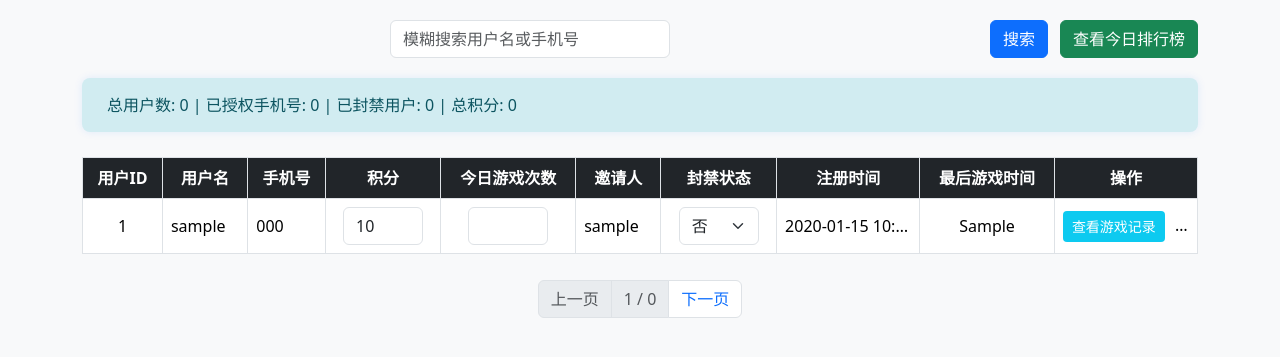
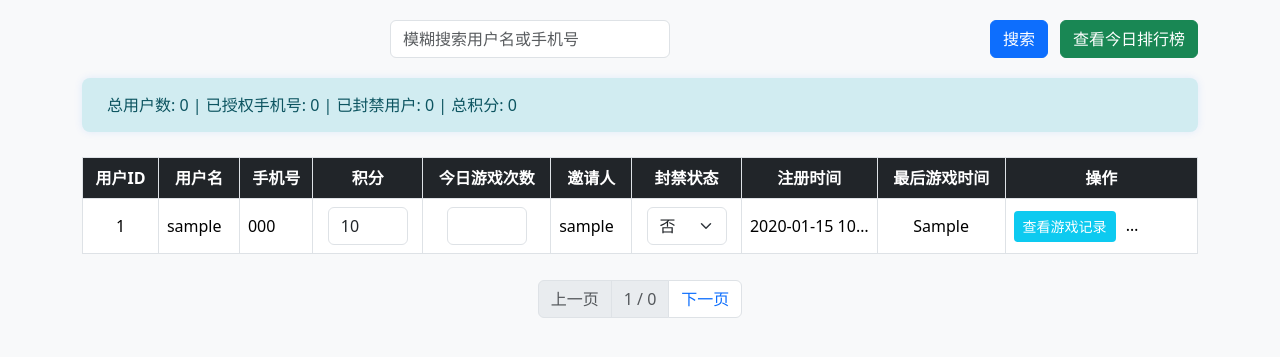
Before and after one commit to Dreamchaser-aus/telegramdashboard, a Flask app: page / in a window 1280 px wide. Shown: the top 357 px of the page. Run offline with Flask 2, Linux system fonts and the light colour scheme; a database or web service that is not in the repository returns one stand-in record (values such as "Sample title"); data that the repository does not hold is empty; parts of the project's set-up code (start-up, migrations or seed data) failed here and were passed over; some libraries are stand-ins or nearby versions.

Commit message:
Update dashboard.html

```diff
--- a/templates/dashboard.html
+++ b/templates/dashboard.html
@@ -44,10 +44,16 @@
     width: 80px;
     margin: auto;
   }
+  /* 操作列宽度和按钮样式调整 */
+  .table tbody td:last-child {
+    min-width: 170px;
+    white-space: nowrap;
+  }
   .btn-save {
     background-color: #198754;
     color: white;
     margin-right: 6px;
+    white-space: nowrap;
   }
   .btn-save:hover {
     background-color: #146c43;
@@ -56,6 +62,8 @@
   .btn-delete {
     background-color: #dc3545;
     color: white;
+    margin-left: 6px;
+    white-space: nowrap;
   }
   .btn-delete:hover {
     background-color: #b02a37;
@@ -65,6 +73,7 @@
     background-color: #0dcaf0;
     color: white;
     margin-right: 6px;
+    white-space: nowrap;
   }
   .btn-record:hover {
     background-color: #31d2f2;
@@ -83,7 +92,6 @@
     justify-content: center;
     margin-top: 10px;
   }
-  /* 表格单元格悬浮显示完整内容 */
   td[title] {
     cursor: help;
   }
```
